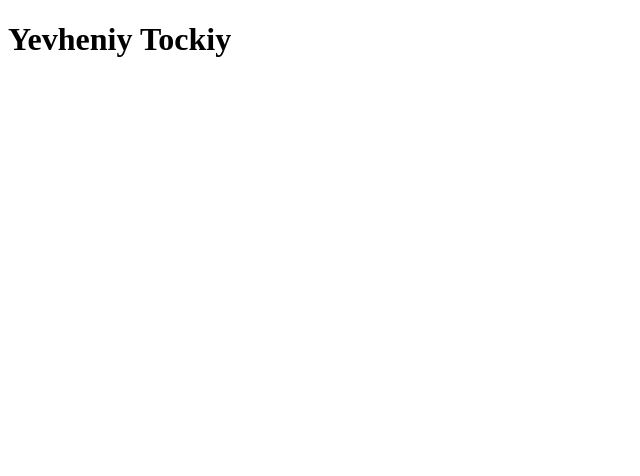
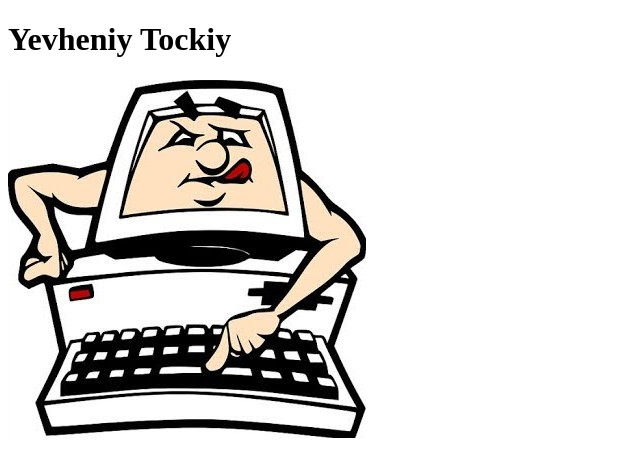
Before and after one commit to Southman1/rsschool-cv-0, a plain HTML site: page index.html in a window 1280 px wide. Shown: the whole page, without its empty margins (0-640 px from the left). Drawn offline with Linux system fonts and the light colour scheme.

Commit message:
feat: add image file

```diff
--- a/index.html
+++ b/index.html
@@ -10,6 +10,7 @@
     <header class="header">
         <div class="conteaner">
             <h1>Yevheniy Tockiy</h1>
+            <img src="./image/logo.jpg" alt="" class="logo">
         </div>
     </header>
 </body>
```
Also changed, not shown: image/logo.jpg (added).
